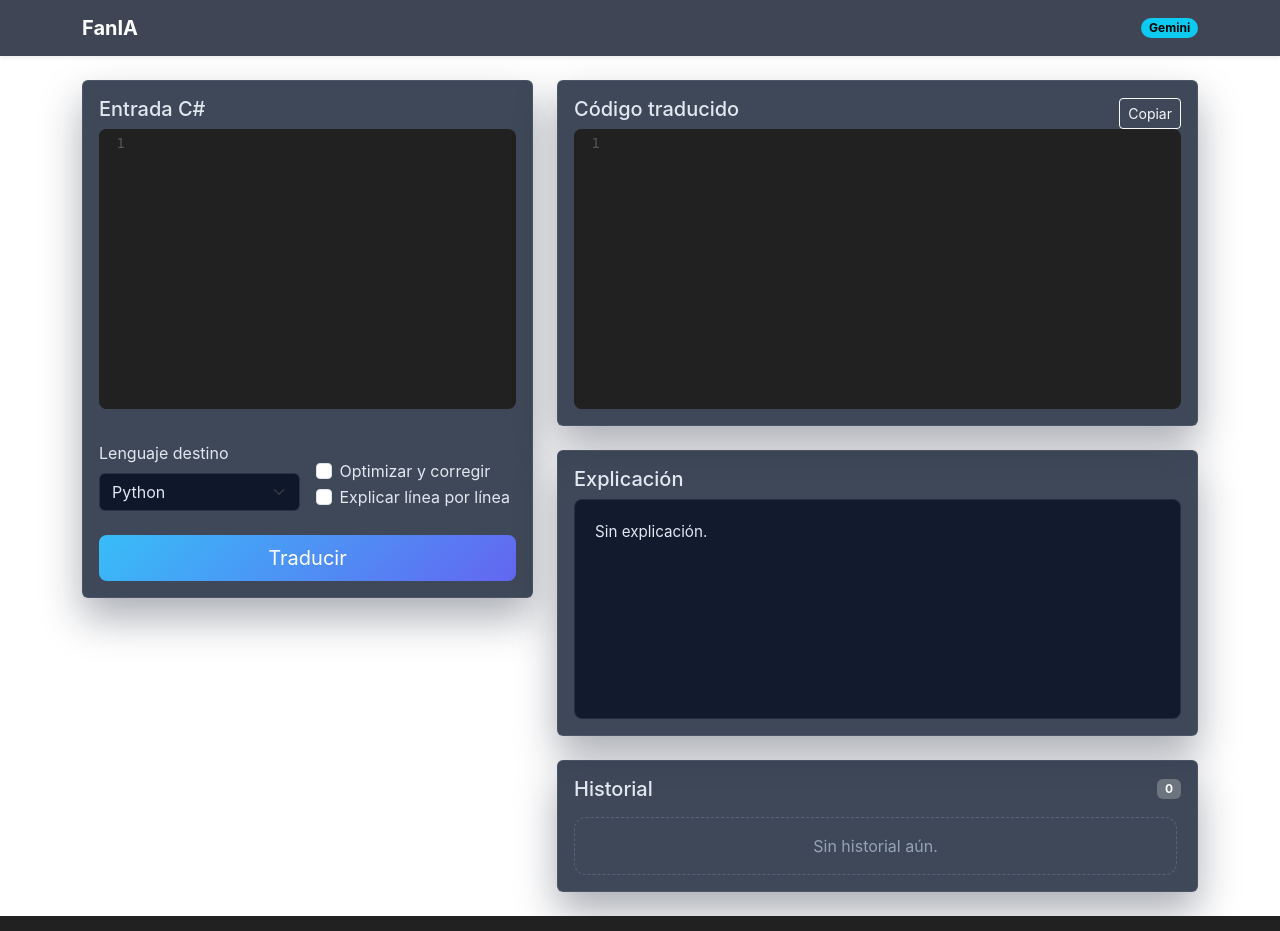
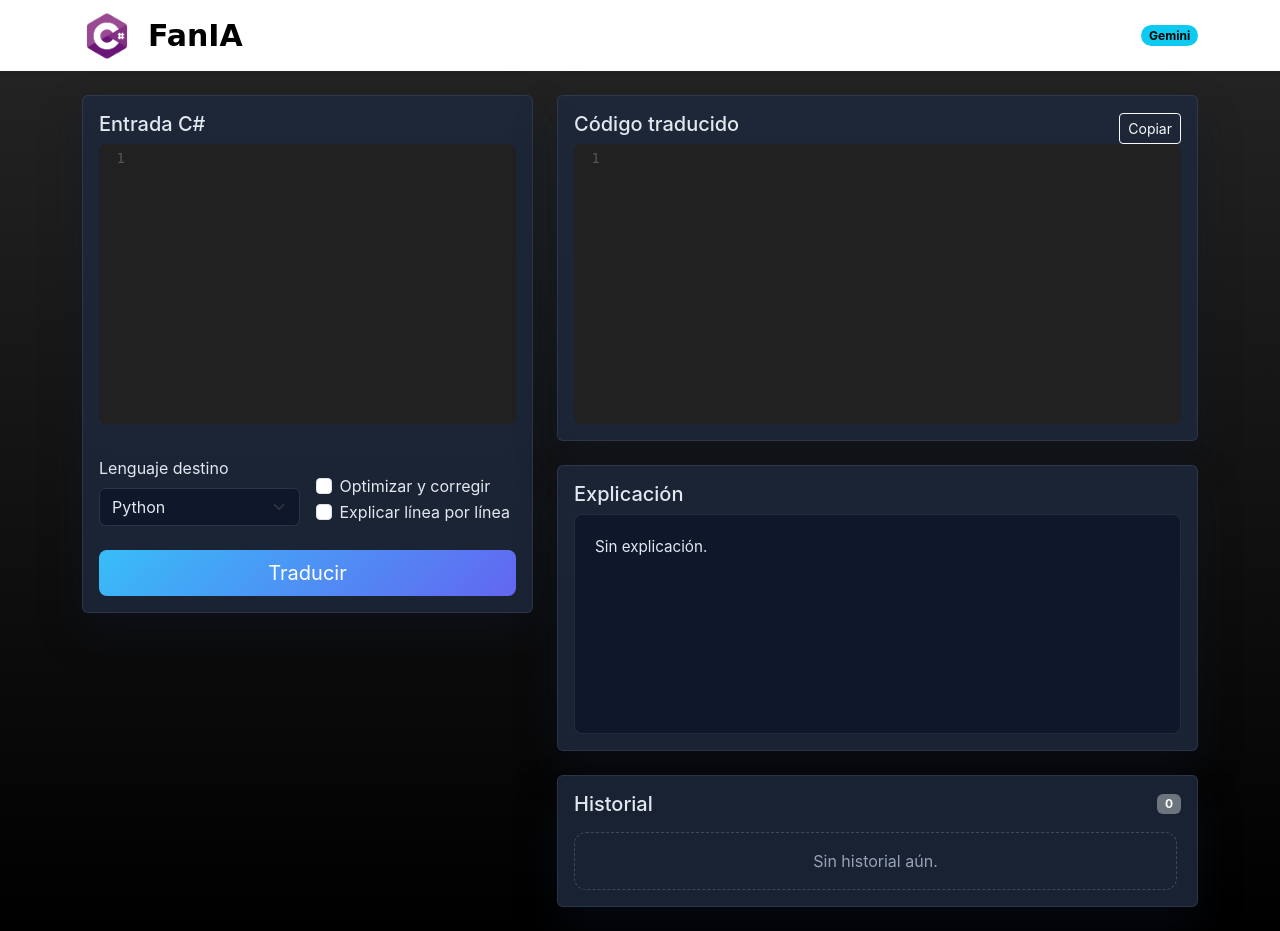
Before and after one commit to Zelika69/fania, a Flask app: page / in a window 1280 px wide. Run offline with Flask 3, Linux system fonts and the light colour scheme; data that the repository does not hold is empty; some libraries are stand-ins or nearby versions.

```diff
--- a/app.py
+++ b/app.py
@@ -80,5 +80,5 @@ def history_detail(entry_id: int):
 
 
 if __name__ == "__main__":
-    port = int(os.getenv("PORT", "5000"))
-    app.run(host="0.0.0.0", port=port, debug=True)
+    port = int(os.getenv("PORT"))
+    app.run(host=os.getenv("HOST"), port=port, debug=os.getenv("DEBUG"))
--- a/services/history_store.py
+++ b/services/history_store.py
@@ -8,11 +8,11 @@ from dotenv import load_dotenv
 load_dotenv()
 
 DEFAULT_DB_CONFIG = {
-    "dbname": os.getenv("PGDATABASE", "esp32"),
-    "user": os.getenv("PGUSER", "postgres"),
-    "password": os.getenv("PGPASSWORD", "postgres15"),
-    "host": os.getenv("PGHOST", "localhost"),
-    "port": int(os.getenv("PGPORT", "5432")),
+    "dbname": os.getenv("PGDATABASE"),
+    "user": os.getenv("PGUSER"),
+    "password": os.getenv("PGPASSWORD"),
+    "host": os.getenv("PGHOST"),
+    "port": int(os.getenv("PGPORT")),
 }
 
 
--- a/static/css/styles.css
+++ b/static/css/styles.css
@@ -1,13 +1,25 @@
 body.bg-gradient {
   min-height: 100vh;
   background: radial-gradient(circle at top, #1f2937, #0b1120 65%);
-  color: #e2e8f0;
+  color: #a4a8ae;
   font-family: "Inter", "Segoe UI", system-ui, sans-serif;
+  background-color: #000000;
 }
 
 .navbar {
-  background: rgba(15, 23, 42, 0.8);
+  background: #fff;
   backdrop-filter: blur(12px);
+}
+.navbar img{
+  width: 50px;
+  height: 50px;
+}
+.navbar .logo{
+  color: black;
+  margin-right: auto;
+  padding-left: 1rem;
+  font-size: 30px;
+  font-family: cursive;
 }
 
 .glass-card {
--- a/templates/index.html
+++ b/templates/index.html
@@ -3,7 +3,7 @@
 <head>
   <meta charset="UTF-8" />
   <meta name="viewport" content="width=device-width, initial-scale=1" />
-  <title>C# Code Translator</title>
+  <title>FanIA C#</title>
   <link
     href="https://cdn.jsdelivr.net/npm/bootstrap@5.3.2/dist/css/bootstrap.min.css"
     rel="stylesheet"
@@ -21,7 +21,9 @@
 <body class="bg-gradient">
   <nav class="navbar navbar-expand-lg navbar-dark shadow-sm">
     <div class="container">
-      <span class="navbar-brand fw-bold">FanIA</span>
+      <img src="{{ url_for('static', filename='img/logo/csharprm.png') }}" alt="C#" />
+
+      <span class="navbar-brand fw-bold logo">FanIA</span>
       <span class="badge rounded-pill text-bg-info">Gemini</span>
     </div>
   </nav>
```
Also changed, not shown: static/img/logo/csharprm.png (added), 1 other file.
